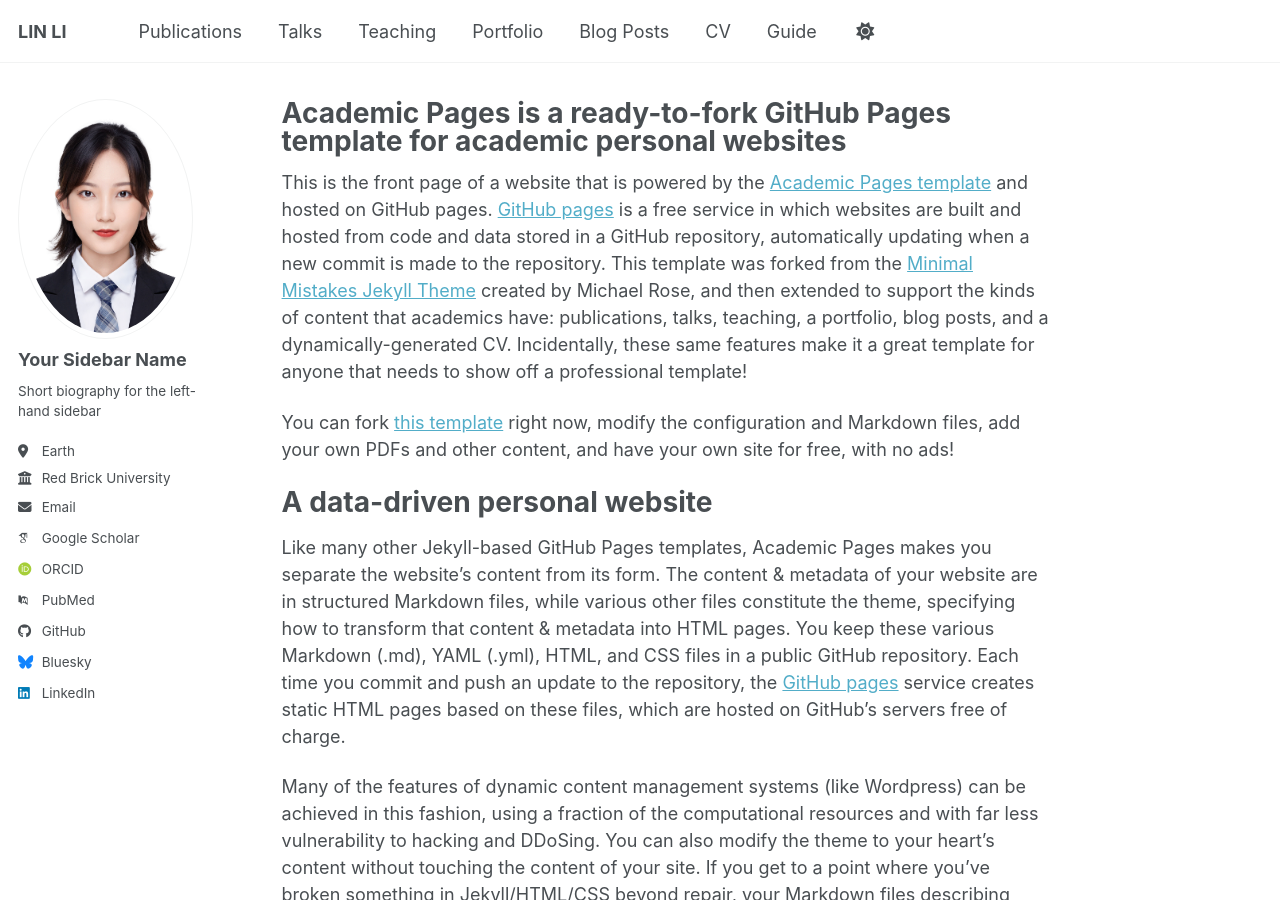
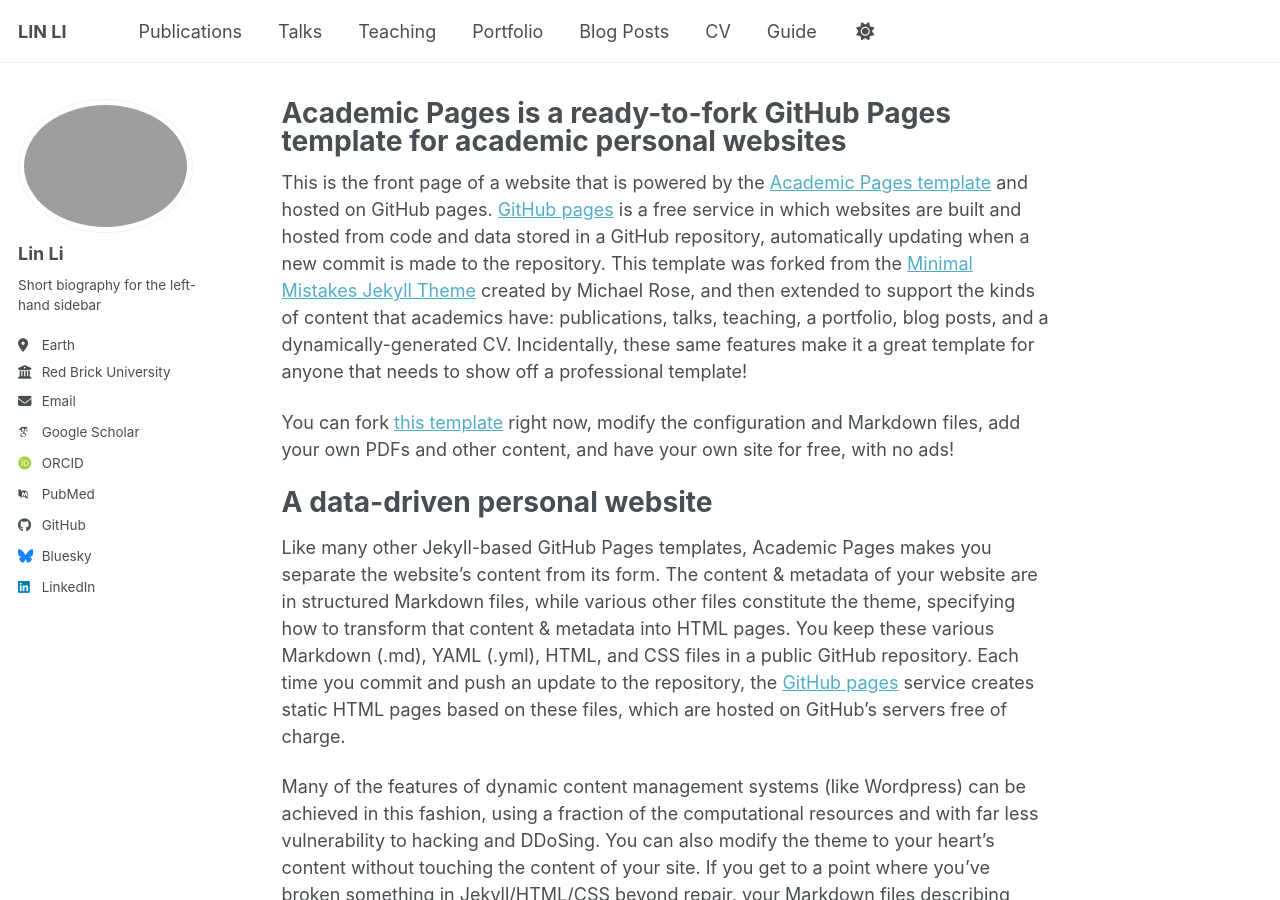
Before and after one commit to lilin96/lilin96a.github.io, a Jekyll site: the page built from _pages/about.md, in a window 1280 px wide and 900 px high. Built offline with Jekyll 4.4.1, drawn with Linux system fonts in a browser that asks for light colours; some web fonts are replaced; a script bundle is joined from its source files by our own code; library files that are not in the unit come from our copies.

Commit message:
Update _config.yml

```diff
--- a/_config.yml
+++ b/_config.yml
@@ -23,14 +23,14 @@
 #               Additional customization can be done by editing /_includes/author-profile.html
 author:
   # Biographic information
-  avatar           : "5adc1cf08nf04a6e5799067fc75237dd.JPG"
-  name             : "Your Sidebar Name"
+  avatar           : "profile.png"
+  name             : "Lin Li"
   pronouns         : # example: "she/her"
   bio              : "Short biography for the left-hand sidebar"
   location         : "Earth"
   employer         : "Red Brick University"
   uri              : # URL
-  email            : "none@example.org"
+  email            : "lilin112631@gmail.com"
 
   # Academic websites
   academia         : # URL
```
